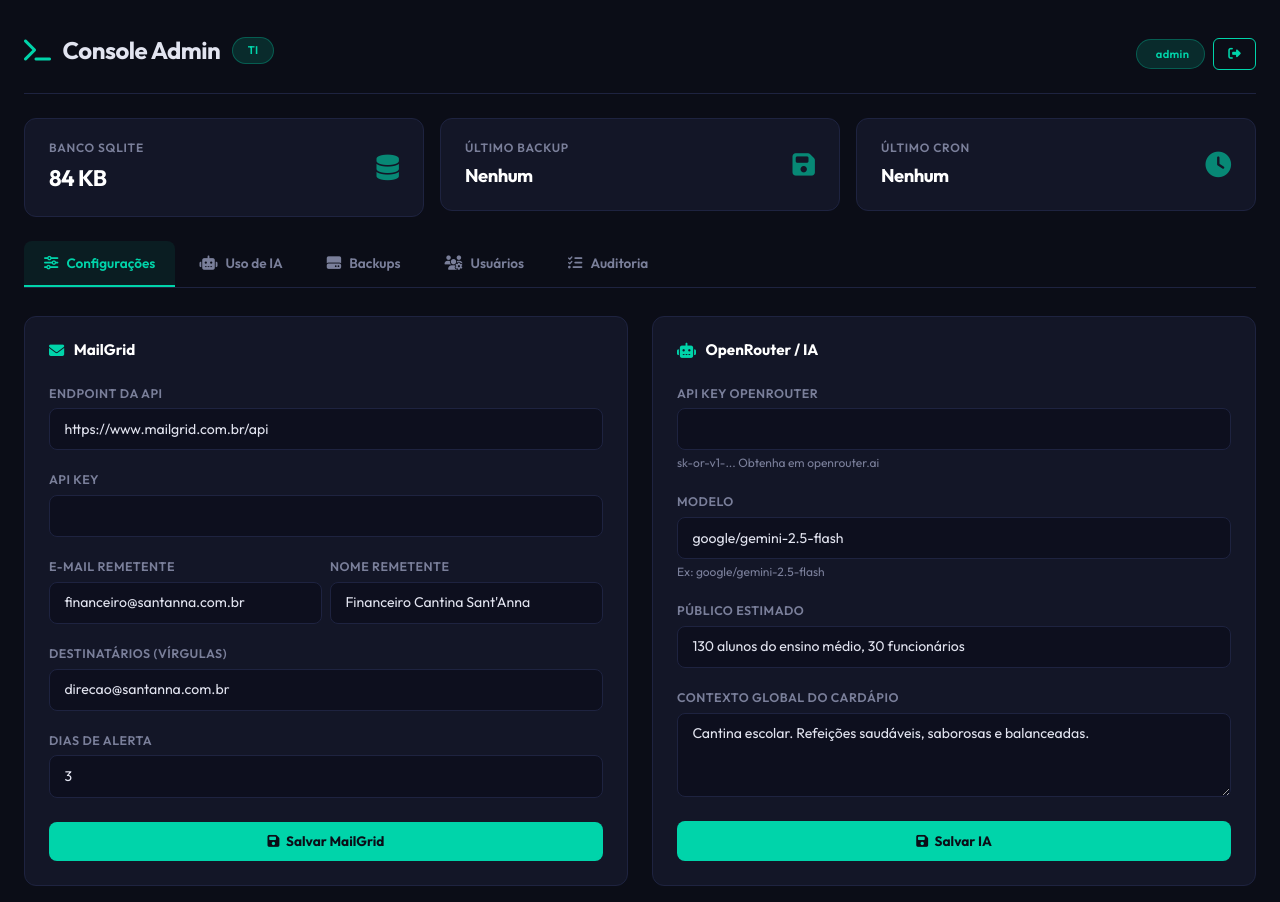
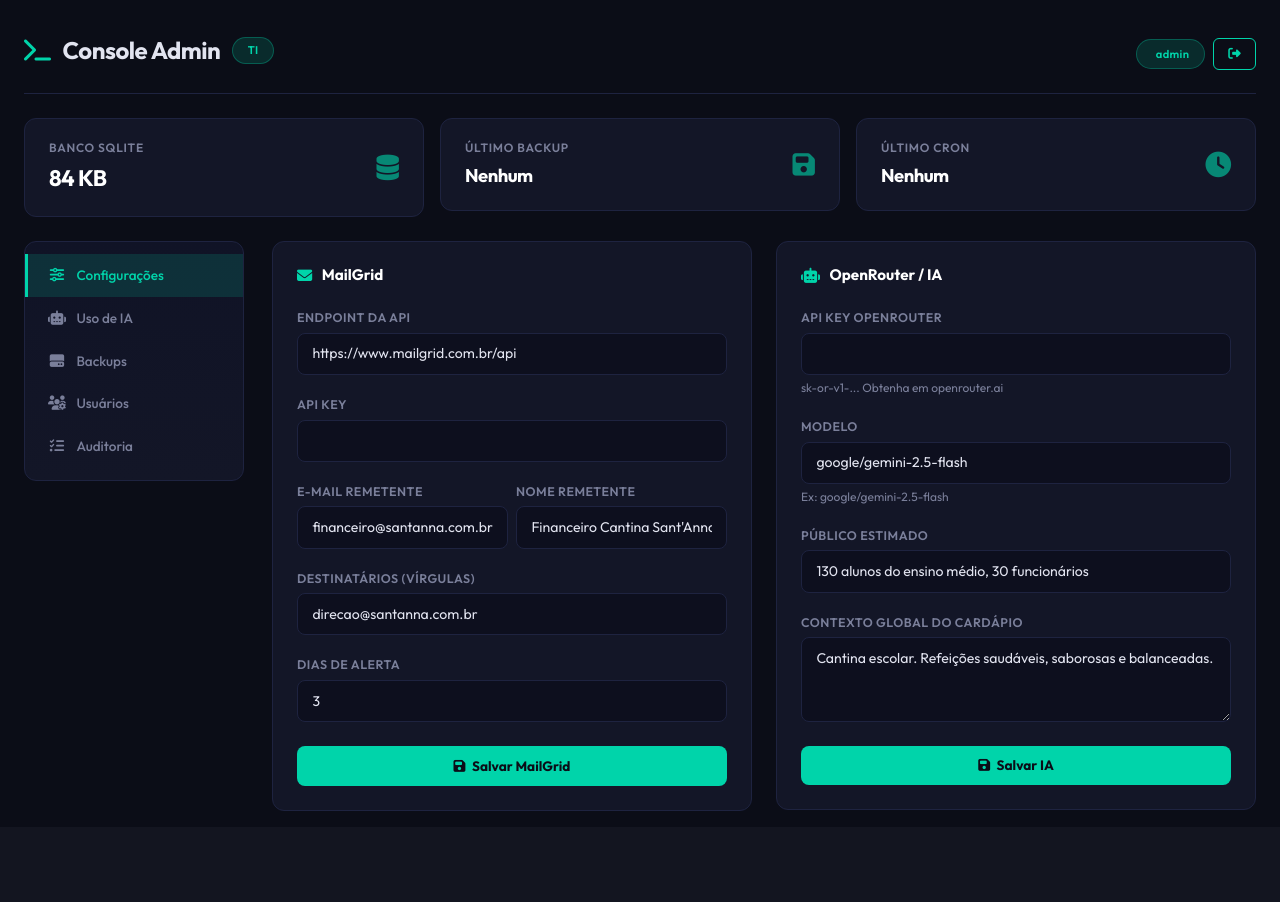
Before and after one commit to rmgimenez/rmg-erp-php, a PHP site: page /admin.php in a window 1280 px wide. After the commit the page ends 811 px from the top, so only its background shows below. Run offline with PHP 8.4, Linux system fonts and the light colour scheme; the visitor is signed in with stand-in values (Sample User, id 1).

Commit message:
refactor: replace Bootstrap tab navigation with custom sidebar layout and JS logic

```diff
--- a/admin.php
+++ b/admin.php
@@ -312,6 +312,7 @@ $activeTab = $_GET['tab'] ?? 'configuracoes';
     <link href="https://cdnjs.cloudflare.com/ajax/libs/font-awesome/6.4.0/css/all.min.css" rel="stylesheet">
     <link href="assets/css/style.css" rel="stylesheet">
     <script src="https://cdn.jsdelivr.net/npm/chart.js@4.4.0/dist/chart.umd.min.js"></script>
+    <script src="https://cdn.jsdelivr.net/npm/bootstrap@5.3.0/dist/js/bootstrap.bundle.min.js"></script>
     <style>
         :root {
             --admin-bg: #0b0d17;
@@ -392,43 +393,96 @@ $activeTab = $_GET['tab'] ?? 'configuracoes';
             opacity: 0.6;
         }
 
-        /* Nav Tabs Dark */
-        .admin-tabs {
-            border-bottom: 1px solid var(--admin-border);
-            margin-bottom: 1.75rem;
-            gap: 0.25rem;
-            flex-wrap: nowrap;
+        /* Sidebar Menu */
+        .admin-layout {
+            display: flex;
+            gap: 1.75rem;
+            align-items: flex-start;
         }
 
-        .admin-tabs .nav-link {
-            border: none !important;
-            color: var(--admin-text-muted) !important;
-            font-weight: 600;
-            font-size: 0.85rem;
-            padding: 0.75rem 1.25rem;
-            border-radius: 8px 8px 0 0;
-            transition: all 0.2s;
+        .admin-sidebar {
+            width: 220px;
+            flex-shrink: 0;
+            background: linear-gradient(180deg, #101326 0%, #131627 100%);
+            border: 1px solid var(--admin-border);
+            border-radius: 12px;
+            padding: 0.75rem 0;
+            position: sticky;
+            top: 1.5rem;
+        }
+
+        .admin-sidebar .menu-item {
             display: flex;
             align-items: center;
-            gap: 0.5rem;
+            gap: 0.65rem;
+            padding: 0.7rem 1.25rem;
+            color: var(--admin-text-muted);
+            font-weight: 500;
+            font-size: 0.85rem;
             text-decoration: none;
-            background: transparent !important;
-            margin-bottom: 0;
+            cursor: pointer;
+            transition: all 0.15s;
+            border-left: 3px solid transparent;
         }
 
-        .admin-tabs .nav-link i {
+        .admin-sidebar .menu-item i {
+            width: 18px;
+            text-align: center;
             font-size: 0.9rem;
         }
 
-        .admin-tabs .nav-link:hover {
-            color: var(--admin-text) !important;
-            background: rgba(255, 255, 255, 0.03) !important;
+        .admin-sidebar .menu-item:hover {
+            color: var(--admin-text);
+            background: rgba(255,255,255,0.03);
         }
 
-        .admin-tabs .nav-link.active {
-            color: var(--admin-accent) !important;
-            background: rgba(0, 212, 170, 0.08) !important;
-            border-bottom: 2px solid var(--admin-accent) !important;
+        .admin-sidebar .menu-item.active {
+            color: var(--admin-accent);
+            background: var(--admin-accent-dim);
+            border-left-color: var(--admin-accent);
+        }
+
+        .admin-content {
+            flex: 1;
+            min-width: 0;
+        }
+
+        .admin-section {
+            display: none;
+        }
+
+        .admin-section.active {
+            display: block;
+        }
+
+        @media (max-width: 768px) {
+            .admin-layout {
+                flex-direction: column;
+            }
+            .admin-sidebar {
+                width: 100%;
+                display: flex;
+                flex-wrap: wrap;
+                gap: 0;
+                padding: 0.5rem;
+                position: static;
+            }
+            .admin-sidebar .menu-item {
+                flex: 1;
+                min-width: 100px;
+                justify-content: center;
+                border-left: none;
+                border-bottom: 3px solid transparent;
+                padding: 0.6rem 0.75rem;
+                font-size: 0.78rem;
+            }
+            .admin-sidebar .menu-item.active {
+                border-left-color: transparent;
+                border-bottom-color: var(--admin-accent);
+            }
+            .admin-sidebar .menu-item i {
+                display: none;
+            }
         }
 
         /* Cards Dark */
@@ -780,47 +834,30 @@ $activeTab = $_GET['tab'] ?? 'configuracoes';
 
     <!-- Toast notifications are rendered via JS on page load -->
 
-    <!-- Nav Tabs -->
-    <ul class="nav admin-tabs" id="adminTab" role="tablist">
-        <li class="nav-item" role="presentation">
-            <a class="nav-link <?= $activeTab === 'configuracoes' ? 'active' : '' ?>"
-               data-tab="configuracoes" href="#pane-configuracoes" role="tab">
+    <div class="admin-layout">
+    <aside class="admin-sidebar">
+        <a class="menu-item <?= $activeTab === 'configuracoes' ? 'active' : '' ?>" data-section="configuracoes">
             <i class="fa-solid fa-sliders"></i> Configurações
         </a>
-        </li>
-        <li class="nav-item" role="presentation">
-            <a class="nav-link <?= $activeTab === 'ia_usage' ? 'active' : '' ?>"
-               data-tab="ia_usage" href="#pane-ia_usage" role="tab">
+        <a class="menu-item <?= $activeTab === 'ia_usage' ? 'active' : '' ?>" data-section="ia_usage">
             <i class="fa-solid fa-robot"></i> Uso de IA
         </a>
-        </li>
-        <li class="nav-item" role="presentation">
-            <a class="nav-link <?= $activeTab === 'backups' ? 'active' : '' ?>"
-               data-tab="backups" href="#pane-backups" role="tab">
+        <a class="menu-item <?= $activeTab === 'backups' ? 'active' : '' ?>" data-section="backups">
             <i class="fa-solid fa-hard-drive"></i> Backups
         </a>
-        </li>
-        <li class="nav-item" role="presentation">
-            <a class="nav-link <?= $activeTab === 'usuarios' ? 'active' : '' ?>"
-               data-tab="usuarios" href="#pane-usuarios" role="tab">
+        <a class="menu-item <?= $activeTab === 'usuarios' ? 'active' : '' ?>" data-section="usuarios">
             <i class="fa-solid fa-users-gear"></i> Usuários
         </a>
-        </li>
-        <li class="nav-item" role="presentation">
-            <a class="nav-link <?= $activeTab === 'auditoria' ? 'active' : '' ?>"
-               data-tab="auditoria" href="#pane-auditoria" role="tab">
+        <a class="menu-item <?= $activeTab === 'auditoria' ? 'active' : '' ?>" data-section="auditoria">
             <i class="fa-solid fa-list-check"></i> Auditoria
         </a>
-        </li>
-    </ul>
-
-    <!-- Tab Content -->
-    <div class="tab-content">
+    </aside>
+    <main class="admin-content">
 
         <!-- ============================================================ -->
         <!-- TAB: CONFIGURAÇÕES -->
         <!-- ============================================================ -->
-        <div class="tab-pane fade <?= $activeTab === 'configuracoes' ? 'show active' : '' ?>" id="pane-configuracoes" role="tabpanel">
+        <div class="admin-section <?= $activeTab === 'configuracoes' ? 'active' : '' ?>" id="section-configuracoes">
             <div class="row g-4">
                 <div class="col-lg-6">
                     <div class="admin-card">
@@ -917,7 +954,7 @@ $activeTab = $_GET['tab'] ?? 'configuracoes';
         <!-- ============================================================ -->
         <!-- TAB: USO DE IA -->
         <!-- ============================================================ -->
-        <div class="tab-pane fade <?= $activeTab === 'ia_usage' ? 'show active' : '' ?>" id="pane-ia_usage" role="tabpanel">
+        <div class="admin-section <?= $activeTab === 'ia_usage' ? 'active' : '' ?>" id="section-ia_usage">
             <div class="row g-3 mb-4">
                 <div class="col-md-3">
                     <div class="admin-kpi d-flex align-items-center justify-content-between">
@@ -1051,7 +1088,7 @@ $activeTab = $_GET['tab'] ?? 'configuracoes';
         <!-- ============================================================ -->
         <!-- TAB: BACKUPS -->
         <!-- ============================================================ -->
-        <div class="tab-pane fade <?= $activeTab === 'backups' ? 'show active' : '' ?>" id="pane-backups" role="tabpanel">
+        <div class="admin-section <?= $activeTab === 'backups' ? 'active' : '' ?>" id="section-backups">
             <div class="admin-card">
                 <div class="d-flex justify-content-between align-items-center mb-3">
                     <h5 class="mb-0"><i class="fa-solid fa-hard-drive"></i> Snapshots do Banco</h5>
@@ -1128,7 +1165,7 @@ $activeTab = $_GET['tab'] ?? 'configuracoes';
         <!-- ============================================================ -->
         <!-- TAB: USUÁRIOS -->
         <!-- ============================================================ -->
-        <div class="tab-pane fade <?= $activeTab === 'usuarios' ? 'show active' : '' ?>" id="pane-usuarios" role="tabpanel">
+        <div class="admin-section <?= $activeTab === 'usuarios' ? 'active' : '' ?>" id="section-usuarios">
             <div class="admin-card">
                 <div class="d-flex justify-content-between align-items-center mb-3">
                     <h5 class="mb-0"><i class="fa-solid fa-users-gear"></i> Todos os Usuários</h5>
@@ -1199,7 +1236,7 @@ $activeTab = $_GET['tab'] ?? 'configuracoes';
         <!-- ============================================================ -->
         <!-- TAB: AUDITORIA -->
         <!-- ============================================================ -->
-        <div class="tab-pane fade <?= $activeTab === 'auditoria' ? 'show active' : '' ?>" id="pane-auditoria" role="tabpanel">
+        <div class="admin-section <?= $activeTab === 'auditoria' ? 'active' : '' ?>" id="section-auditoria">
             <div class="admin-card">
                 <h5><i class="fa-solid fa-list-check"></i> Logs de Auditoria (últimos 50)</h5>
                 <div class="admin-scroll" style="max-height:500px;">
@@ -1226,7 +1263,8 @@ $activeTab = $_GET['tab'] ?? 'configuracoes';
             </div>
         </div>
 
-    </div><!-- /.tab-content -->
+    </main>
+    </div><!-- /.admin-layout -->
 </div><!-- /.container-fluid -->
 
 <!-- ============================================================ -->
@@ -1362,37 +1400,28 @@ $activeTab = $_GET['tab'] ?? 'configuracoes';
         });
     }
 
-    // Controle de abas (JS puro, sem dependência do Bootstrap)
-    document.querySelectorAll('.admin-tabs .nav-link').forEach(function(tab) {
-        tab.addEventListener('click', function(e) {
-            e.preventDefault();
-            var targetId = this.getAttribute('href');
-            if (!targetId) return;
+    // Controle de seções (menu lateral)
+    document.querySelectorAll('.admin-sidebar .menu-item').forEach(function(item) {
+        item.addEventListener('click', function(e) {
+            var sectionName = this.getAttribute('data-section');
+            if (!sectionName) return;
 
-            // Remove active de todas as abas e painéis
-            document.querySelectorAll('.admin-tabs .nav-link').forEach(function(t) {
-                t.classList.remove('active');
+            document.querySelectorAll('.admin-sidebar .menu-item').forEach(function(m) {
+                m.classList.remove('active');
             });
-            document.querySelectorAll('.tab-pane').forEach(function(p) {
-                p.classList.remove('show', 'active');
+            document.querySelectorAll('.admin-section').forEach(function(s) {
+                s.classList.remove('active');
             });
 
-            // Ativa aba clicada
             this.classList.add('active');
-
-            // Ativa painel correspondente
-            var pane = document.querySelector(targetId);
-            if (pane) {
-                pane.classList.add('show', 'active');
+            var section = document.getElementById('section-' + sectionName);
+            if (section) {
+                section.classList.add('active');
             }
 
-            // Atualiza URL sem recarregar
-            var tabName = this.getAttribute('data-tab');
-            if (tabName) {
             var url = new URL(window.location);
-                url.searchParams.set('tab', tabName);
+            url.searchParams.set('tab', sectionName);
             window.history.replaceState({}, '', url);
-            }
         });
     });
 
--- a/assets/js/admin.js
+++ b/assets/js/admin.js
@@ -111,17 +111,17 @@ function fetchIaCosts() {
 }
 
 document.addEventListener('DOMContentLoaded', function() {
-    var iaTab = document.querySelector('.admin-tabs .nav-link[data-tab="ia_usage"]');
-    if (iaTab) {
-        iaTab.addEventListener('click', function onFirstClick() {
-            iaTab.removeEventListener('click', onFirstClick);
+    var iaMenuItem = document.querySelector('.admin-sidebar .menu-item[data-section="ia_usage"]');
+    if (iaMenuItem) {
+        iaMenuItem.addEventListener('click', function onFirstClick() {
+            iaMenuItem.removeEventListener('click', onFirstClick);
             setTimeout(function() {
                 initIaCharts();
                 fetchIaCosts();
             }, 100);
         });
 
-        if (iaTab.classList.contains('active')) {
+        if (iaMenuItem.classList.contains('active')) {
             setTimeout(function() {
                 initIaCharts();
                 fetchIaCosts();
```
Lines whose indentation alone changed are shown as unchanged.
